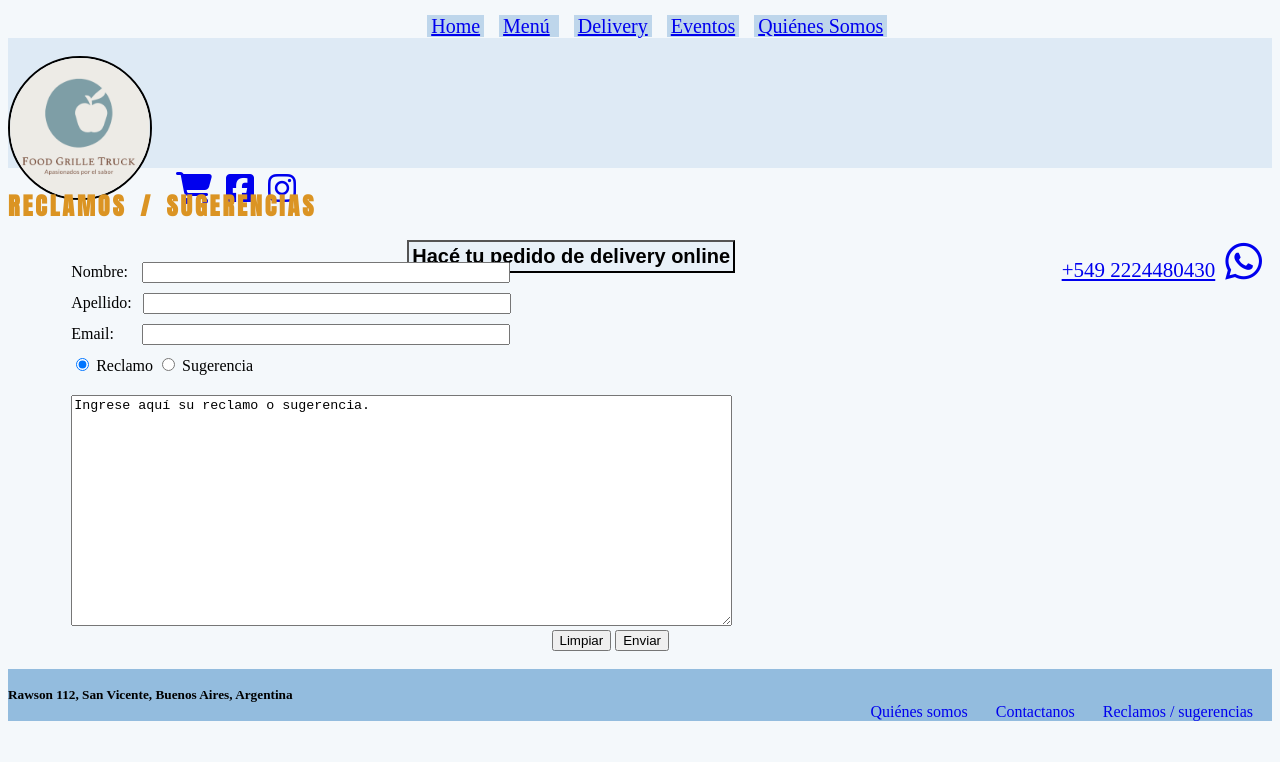
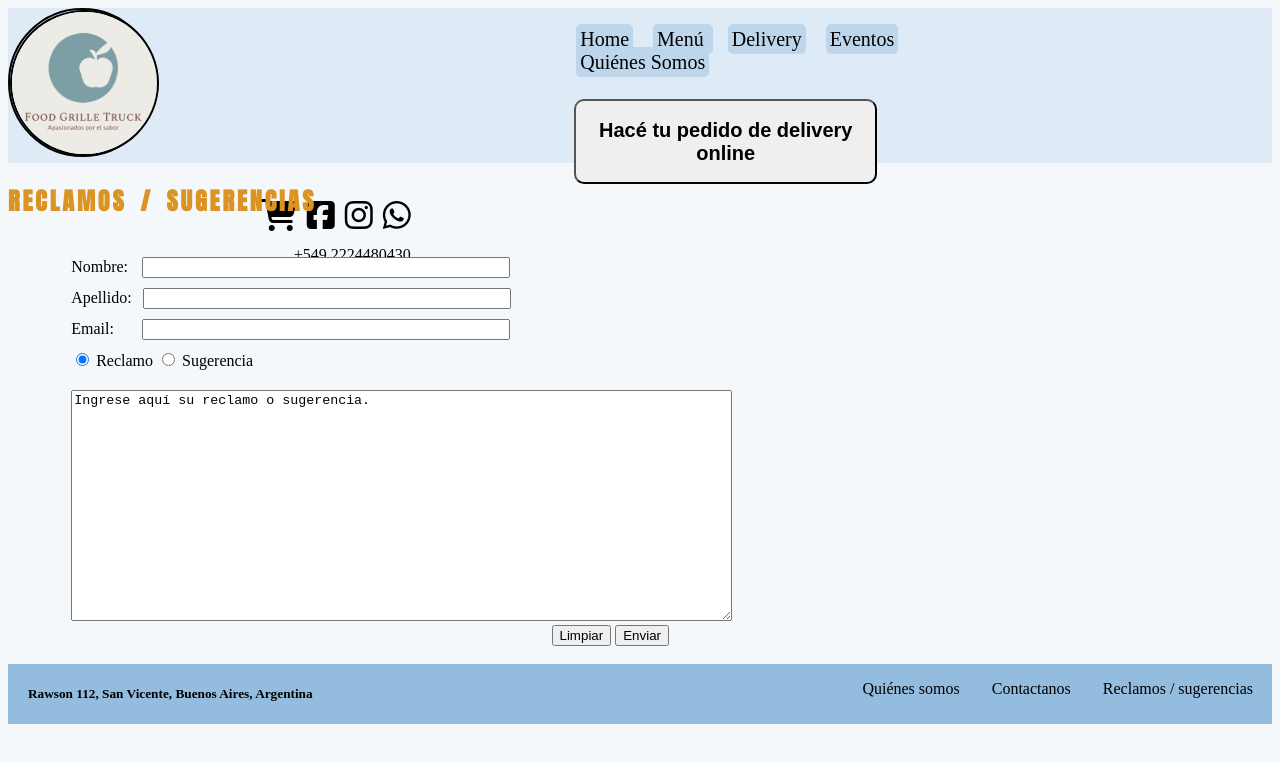
Before and after one commit to lucas1992/food-grille, a plain HTML site: page reclamos.html in a window 1280 px wide. Drawn offline with Linux system fonts and the light colour scheme; a web font is replaced by a local one.

Commit message:
Se extiende al resto de las secciones, no solo index. Además, se agrega flexbox en el footer.

```diff
--- a/css/footer.css
+++ b/css/footer.css
@@ -3,20 +3,17 @@ footer {
 }
 
 #footerDireccion {
-    padding: 0px;
-    margin: 0px;
-    width: 30%;
+    margin-left: 20px;
 }
 
-.footer ul {
+
+.footer nav ul {
 	list-style-type: none;
 	float: right;
 	display: inline;
-	margin: 0px;
 }
 
-.footer ul li {
-  float: left;
+.footer nav ul li {
   margin-right: 10px;
   padding: 0 4px;
   list-style-type: none;
@@ -24,14 +21,24 @@ footer {
 }
 
 
-.footer ul li a{
+.footer nav ul li a{
     text-decoration: none;
     padding-left: 5px;
     padding-right: 5px;
 }
 
-.footer ul li a{
+.footer nav ul li a{
     text-decoration: none;
     padding-left: 5px;
     padding-right: 5px;
 }
+
+.footer-direccion {
+    width: 50%;
+    justify-content: flex-start;
+}
+
+.footer-nav {
+    width: 50%;
+    justify-content: flex-end;
+}
--- a/css/myStyles.css
+++ b/css/myStyles.css
@@ -3,63 +3,57 @@
 .menu {
     margin-left: 30%;
     margin-top: 15px;
+    width: 30%;
 }
 
-.menu ul {
+.menu nav ul {
 	list-style-type: none;
-	font-size: 0;
+	font-size: 20px;
+	margin-top: 5px;
 }
 
-.menu li {
-  background-color: #bed6eb;
-  margin-right: 15px;
-  padding: 0 4px;
-  font-size: 20px;
-  display: inline;
-  font-size: 20px;
-  position: relative;
-  width: 100%;
+.menu nav li {
+    background-color: #bed6eb;
+    margin-right: 15px;
+    padding: 4px 4px 4px 4px;
+    display: inline;
+    position: relative;
+    width: 100%;
+    border-radius: 5px;
 }
 
-.menu ul ul {
+.menu nav ul ul {
 	position: absolute;
 	display: none;
 	width: 200px;
 	padding-top:5px;
-	padding.left: 10px;
+	padding-left: 10px;
     margin-left: 25px;
 }
 
-.menu ul ul li {
+.menu nav ul ul li {
 	display: block;
 	width: 100%;
 	font-size: 14px;
 }
 
-.menu ul li:hover ul {
+.menu nav ul li:hover ul {
 	display: block;
 }
 
-.menu button {
+.menu nav button {
   background-color: #bed6eb;
 }
 
-.menu button h2{
+.menu nav button h2{
   background-color: #bed6eb;
 }
 
 .logo {
-    height: 140px;
-    width: 140px;
+    height: 145px;
+    width: 145px;
     background-repeat: no-repeat;
     border-radius: 50%;
-    /*
-    float: left;
-    margin-top: -50px;
-    margin-left: 5px;
-    display: inline;
-    position: relative;
-    */
     z-index: 1000;
     border: solid 2px;
 }
@@ -72,11 +66,10 @@
 }
 
 .button-medium {
-	padding-top: 3px;
-    padding-right: 3px;
-    padding-bottom: 3px;
-    padding-left: 3px;
-    margin-left: 30%;
+    margin-left: 10%;
+    margin-top: 5px;
+    width: 80%;
+    border-radius: 10px;
 }
 
 @font-face {
@@ -144,7 +137,12 @@ body {
 }
 
 .iconLinks {
+    margin-left: 20%;
     margin-top: 15px;
+    justify-content: flex-start;
+}
+
+.iconLinks .flex-row {
     justify-content: flex-end;
 }
 
@@ -161,6 +159,15 @@ body {
 
 .menu-div {
     justify-content: flex-start;
-    height: 150px;
+    height: 155px;
     background-color: #deeaf5;
 }
+
+.number-div {
+    margin-top: 15px;
+}
+
+a {
+    text-decoration: none;
+    color: black;
+}
--- a/reclamos.html
+++ b/reclamos.html
@@ -9,7 +9,12 @@
 		<script src="https://kit.fontawesome.com/f67804d995.js" crossorigin="anonymous"></script>
 	</head>
 	<body>
-		<nav class="menu">
+		<div class="menu-div flex-row">
+			<div class="logo flex-column">
+				<img class="logo" src="img/logo_wix.png"/>
+			</div>
+			<div class="menu flex-column">
+				<nav class="flex-row">
 					<ul>
 						<li><a href="index.html">Home</a></li>
 						<li><a href="menu.html">Menú</a>
@@ -26,24 +31,20 @@
 						<li><a href="nosotros.html">Quiénes Somos</a></li>
 					</ul>
 				</nav>
-		<section class="first_section">
-			<br>
-			<div class="bloque_horizontal">
-				<img class="logo" src="img/logo_wix.png"/>
-				<div class="iconLinks">
+				<button class="button-medium"><h2>Hacé tu pedido de delivery online</h2></button>
+			</div>
+			<div class="iconLinks flex-column">
+				<div class="flex-row">
 					<a href="www.google.com.ar" target="blank"><i class="fas fa-shopping-cart fa-2x shopping-icon"></i></a>
 					<a href="www.google.com.ar" target="blank"><i class="fab fa-facebook-square fa-2x facebook-icon"></i></a>
 					<a href="www.google.com.ar" target="blank"><i class="fab fa-instagram fa-2x instagram-icon"></i></a>
+					<a href="www.google.com.ar" target="blank"><i class="fab fa-whatsapp fa-2x whatsapp-icon"></i></a>
 				</div>
-				<br>
-				<br>
-				<br>
-				<div class="div-pedidos-header">
-					<button class="button-medium"><h2>Hacé tu pedido de delivery online</h2></button>
-					<a href="www.google.com.ar" target="blank">+549 2224480430<i class="fab fa-whatsapp fa-2x whatsapp-icon"></i></a>
+				<div class="flex-row number-div">
+					<a href="www.google.com.ar" target="blank">+549 2224480430</a>
 				</div>
 			</div>
-		</section>
+		</div>
 		<section>
 			<h2 class="titulo1">Reclamos / Sugerencias</h2>
 		</section>
@@ -70,16 +71,18 @@
 		</section>
 		<br>
 		<footer>
-			<div class="bloque_horizontal">
-				<div>
+			<div class="footer flex-row">
+				<div class="footer-direccion">
 					<h5 id="footerDireccion">Rawson 112, San Vicente, Buenos Aires, Argentina</h5>
 				</div>
-				<div class="footer">
+				<div class="footer-nav">
+					<nav>
 					  <ul>
 						<li><a href="nosotros.html">Quiénes somos</a></li>
 						<li><a href="contactanos.html">Contactanos</a></li>
 						<li><a href="reclamos.html">Reclamos / sugerencias</a></li>
 					  </ul>
+					</nav>
 				</div>
 			</div>
 		</footer>
```
Also changed, not shown: contactanos.html (+19 -16 lines), delivery.html (+19 -16 lines), eventos.html (+19 -17 lines), index.html (+13 -23 lines), menu.html (+19 -16 lines), nosotros.html (+19 -16 lines). Lines whose indentation alone changed are shown as unchanged.
